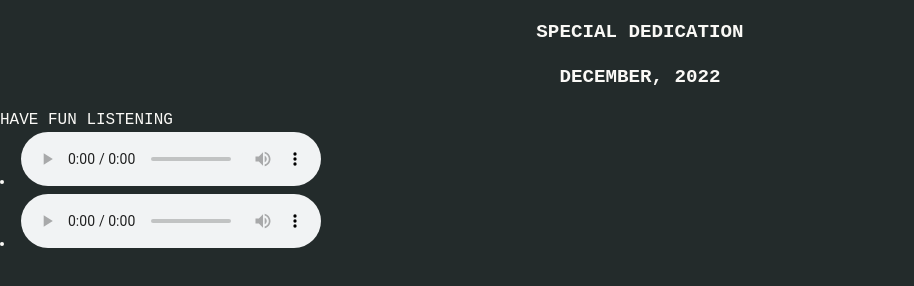
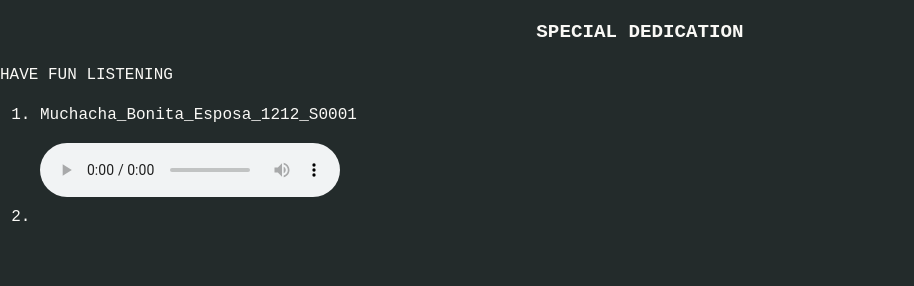
Before and after one commit to Josephmaina620/PlayMe, a plain HTML site: page index.html in a window 1280 px wide. Shown: the part 142-428 px from the top of the page, without its empty margins (0-914 px from the left). Drawn offline with Linux system fonts and the light colour scheme.

Commit message:
this will work

```diff
--- a/index.html
+++ b/index.html
@@ -17,25 +17,25 @@
         <h1>GRACE❤️</h1>
         <h1>MUCHACHA BONITA ESPOSA </h1>
         <h2>SPECIAL DEDICATION</h2>
-        <h2>DECEMBER, 2022</h2>
 
-    <section class="section music">
+    <section class="section_music" data-aos="slide-up">
         <div class="section_title">HAVE FUN LISTENING</div>
-        <div class="section_content>
-            <ul>
-                <li>
+        <div class="section_content">
+            <div class="musics">
+                <ol>
+                    <li>
+                        <p>Muchacha_Bonita_Esposa_1212_S0001</p>
+                        <audio src="Music\Muchacha_Bonita_Esposa_1212_S0001.mp3" controls loop>
+                        </audio>
+                     </li>
+                     <li>
 
-                    <audio src="\Music\Muchacha_Bonita_Esposa_1212_S002.mp3" controls>
-                        <p>Muchacha_Bonita_Esposa_1212_S002</p>
-                    </audio>
-                </li>
-                <li>
-                    <audio src="Music\Muchacha_Bonita_Esposa_1212_S002.mp3" controls>
-                        <p>Fallback content goes here.</p>
-                    </audio>
-                </li>
+                     </li>
+                </ol>
 
-            </ul>
+
+            </div>
+
 
         </div>
 
--- a/style.css
+++ b/style.css
@@ -25,3 +25,8 @@ h2 {
     text-align: center;
 
 }
+
+section .music{
+
+
+}
```
Also changed, not shown: index.js (added), 2 other files.
